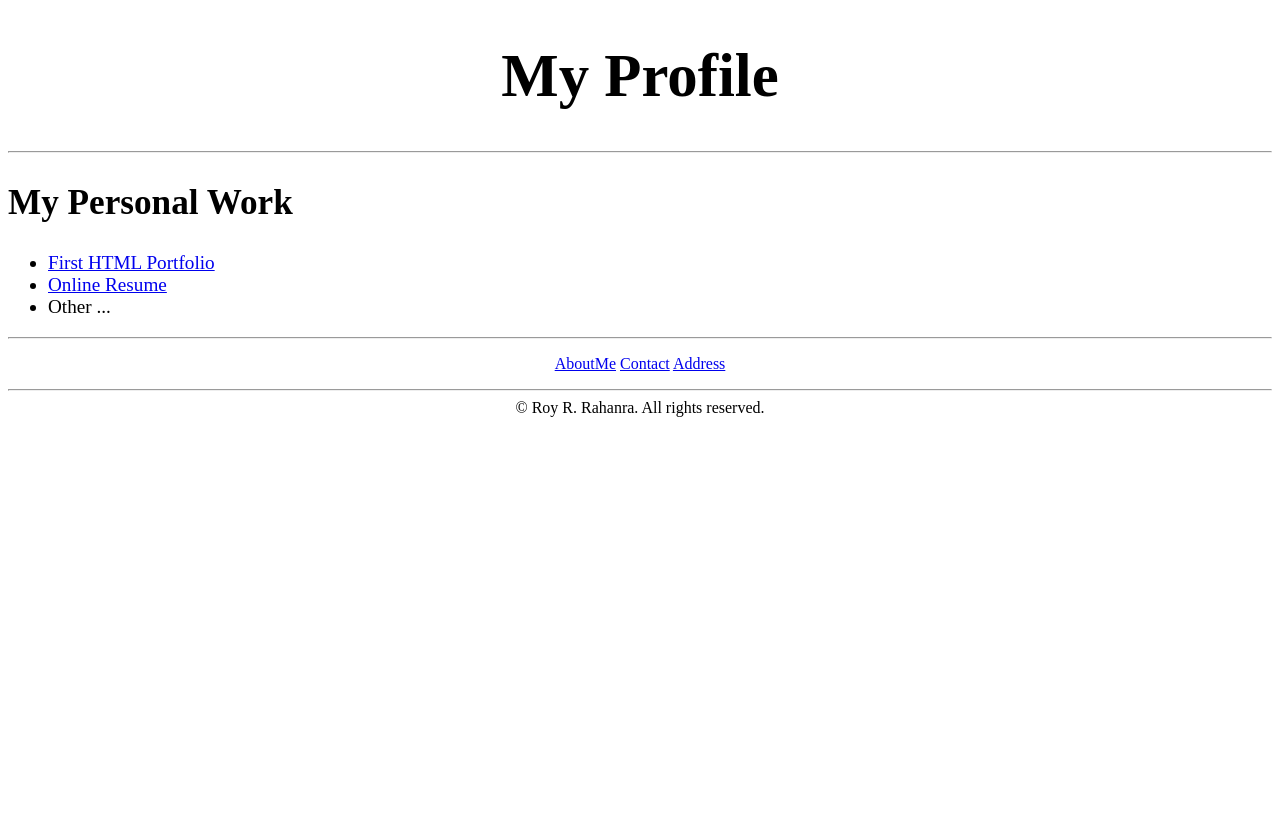
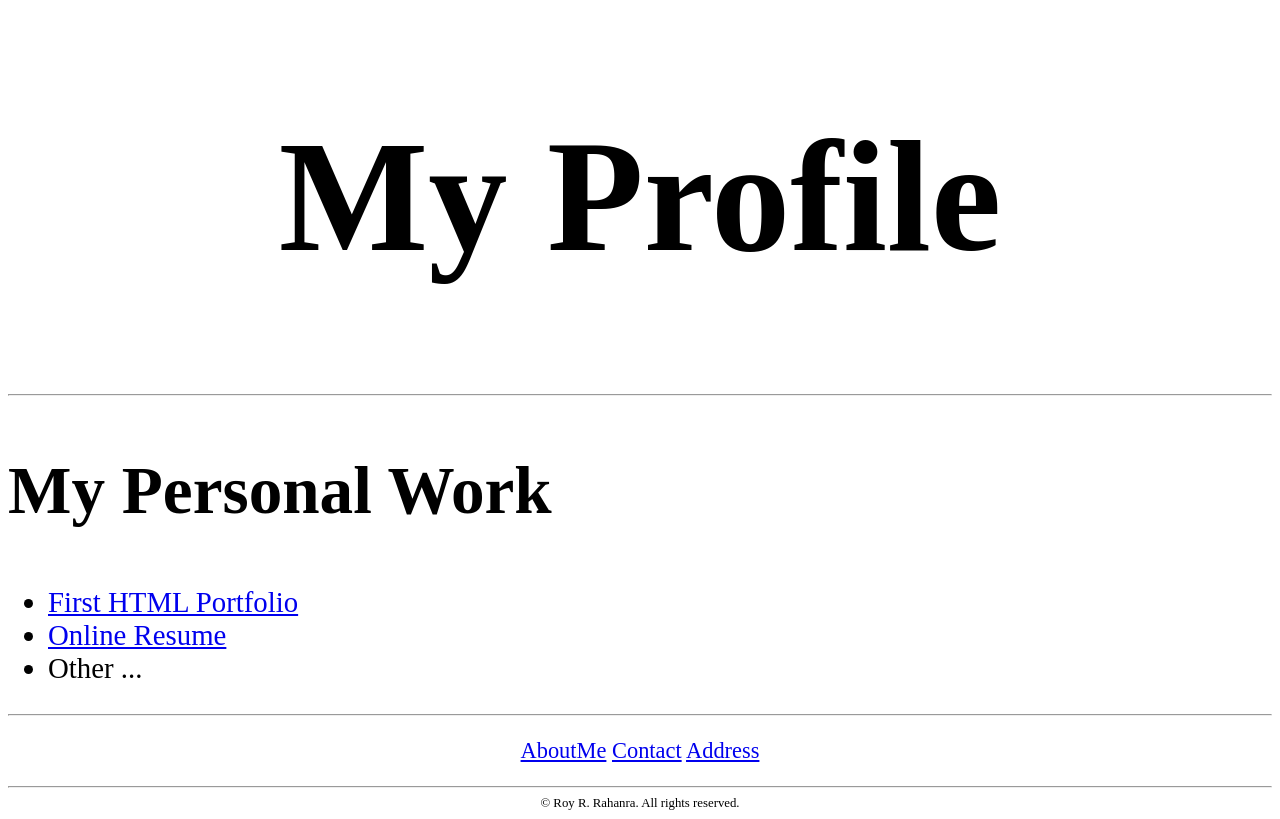
Before and after one commit to roy-r-rahanra/profile, a plain HTML site: page index.html in a window 1280 px wide. Drawn offline with Linux system fonts and the light colour scheme.

Commit message:
update-1

```diff
--- a/Public/style.css
+++ b/Public/style.css
@@ -1,13 +1,13 @@
 h1 {
-    font-size: 380%;
+    font-size: 990%;
     }
 
 h2 {
-    font-size: 220%;
+    font-size: 420%;
     }
 
 h3 {
-    font-size: 160%;
+    font-size: 180%;
     }
 
 h4 {
@@ -21,3 +21,6 @@ h5 {
 h6 {
     font-size:100% ;
     }
+footer{
+    font-size:80% ;
+    }
--- a/index.html
+++ b/index.html
@@ -19,13 +19,13 @@
 <h1 style="text-align: center;">My Profile</h1>
 <hr />
 <h2>My Personal Work</h2>
-<ul style="font-size: 120%;">
+<ul style="font-size: 180%;">
     <li><a href="https://roy-r-rahanra.github.io/first-html-portfolio/">First HTML Portfolio</a></li>
     <li><a href="https://roy-r-rahanra.github.io/Capstone_Project_1_Online_Resume/">Online Resume</a></li>
     <li>Other ...</li>
 </ul>
 <hr />
-<p style="text-align: center;">
+<p style="text-align: center; font-size: 140%">
 <a href="https://www.linkedin.com/in/roy-ronald-rahanra">AboutMe</a>
 <a href="https://roy-r-rahanra.github.io/Capstone_Project_1_Online_Resume/public/Contact.html">Contact</a>
 <a href="https://www.google.com/maps/@-6.1766738,106.8271429,3a,75y,359.51h,125.71t/data=!3m8!1e1!3m6!1sAF1QipM5ExtXSdBXMkLLrBDBICWchBxQ9UxZtfjEkYdR!2e10!3e11!6shttps:%2F%2Flh5.googleusercontent.com%2Fp%2FAF1QipM5ExtXSdBXMkLLrBDBICWchBxQ9UxZtfjEkYdR%3Dw203-h100-k-no-pi-0-ya45.01152-ro-0-fo100!7i6144!8i3072?entry=ttu">Address</a>
```
